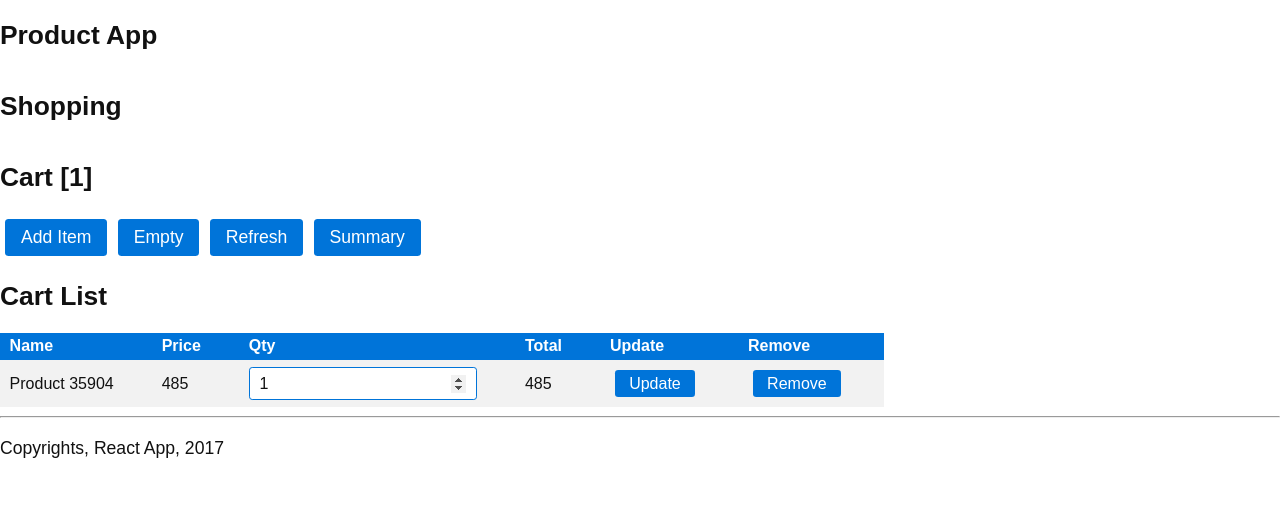
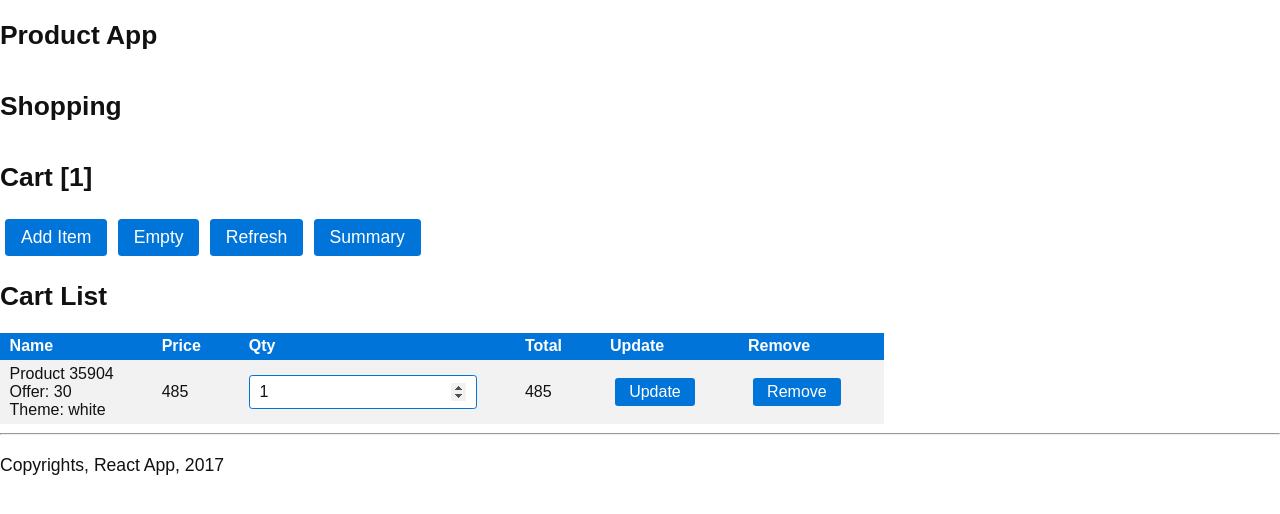
Before and after one commit to psahni/ReactReduxTraining, a React app: page / in a window 1280 px wide. Both pictures are taken after a click on the button "Add Item". Shown: the top 514 px of the page. Built offline with nearby package versions, Linux system fonts and the light colour scheme.

Commit message:
update complete and context intro

```diff
--- a/src/app/App.js
+++ b/src/app/App.js
@@ -5,11 +5,21 @@ import Header from './components/Header';
 import Footer from './components/Footer';
 
 import Shopping from './shopping/components/Shopping';
+import PropTypes from "prop-types";
+
 
 export class App extends React.Component {
     constructor() {
-        super();
+      super();
     }
+
+    getChildContext() {
+        return {
+            theme: 'white',
+            appName: 'my app name'
+        }
+    }
+
     render() {
         //return React.createElement('h1', null, 'React App');
         return (
@@ -22,4 +32,10 @@ export class App extends React.Component {
         )
     }
 }
+
 //render(<App/>, document.getElementById('root'))
+
+App.childContextTypes = {
+  theme: PropTypes.string,
+  appName: PropTypes.string
+}
--- a/src/app/shopping/components/Cart.js
+++ b/src/app/shopping/components/Cart.js
@@ -12,6 +12,12 @@ export default class Cart extends Component {
         items: [],
         amount: 0,
         reload: true
+      }
+    }
+
+    getChildContext() {
+      return {
+        offer: 30
       }
     }
 
@@ -66,12 +72,31 @@ export default class Cart extends Component {
     }
 
     updateItem(id, qty) {
-
+      let list = this.state.items.map(item => {})
     }
 
     emptyCart() {
 
     }
+
+    updateItem(id, qty) {
+      let list = this.state.items.map ( item => {
+          if (item.id != id)
+              return item;
+
+          //BAD, mutablity
+          //item.qty = qty;
+
+          //Good part, immutablity for object
+          return Object.assign({}, item, {qty: qty})
+      });
+
+      this.setState({
+        items: list
+      }, () => {
+        this.recalculate()
+      });
+  }
 
     refresh() {
       //this.forceUpdate();
@@ -139,3 +164,7 @@ Cart.defaultProps = {
 Cart.propTypes = {
 
 }
+
+Cart.childContextTypes = {
+  offer: PropTypes.number
+}
--- a/src/app/shopping/components/CartItem.js
+++ b/src/app/shopping/components/CartItem.js
@@ -1,61 +1,82 @@
 
-import React, {Component} from "react";
+import React, {Component, PureComponent} from "react";
 import PropTypes from "prop-types";
 
-export default class CartItem extends Component {
-    constructor(props) {
+export default class CartItem extends PureComponent {
+    constructor(props, context) {
         super(props);
+
         this.state = {
             qty: props.item.qty
         }
     }
 
     componentDidMount() {
-      // Real DOM
-      // react do not track
+
+        //Real DOM
+        //react do not track
         this.input.focus();
 
-      // uncontrolled component
+        //uncontrolled component
         //this.input.value = this.props.item.qty;
 
-      // controllerd component - let react control the value
     }
 
     onChangeValue(e) {
-      let target = e.target; // input box
+        let target = e.target; //input box
+
         this.setState({
             qty: target.value
-      })
+        });
     }
 
     render() {
+
         let {item} = this.props;
+
         console.log("cart item render");
         return (
             <tr>
-            <td>{item.name}</td>
-            <td>{item.price}</td>
                 <td>
-              <input
-                ref={(elem) => this.input = elem }
+                    {item.name}
+                    <br />
+                    Offer: {this.context.offer}
+                    <br />
+                    Theme: {this.context.theme}
+                </td>
+
+                <td> {item.price} </td>
+
+                <td>
+                     <input  ref={(elem) => this.input = elem}
                              type="number"
+
                              value={this.state.qty}
+
                              onChange={(e) => this.onChangeValue(e)}
+
                      />
                 </td>
+
+
                 <td>
                      {item.price * item.qty}
                 </td>
+
                 <td>
-              <button onClick={() => this.props.onUpdate(item.id, this.state.qty)}>
+                    <button onClick={() => this.props.onUpdate(item.id, this.state.qty)} >
                         Update
                     </button>
                 </td>
+
                 <td>
-              <button onClick={() => this.props.onRemove(item.id)}>
+                    <button onClick={() => this.props.onRemove(item.id)} >
                         Remove
                     </button>
                 </td>
+
+
+
             </tr>
         )
     }
@@ -69,3 +90,8 @@ CartItem.defaultProps = {
 CartItem.propTypes = {
 
 }
+
+CartItem.contextTypes = {
+    theme: PropTypes.string,
+    offer: PropTypes.number
+}
```
Lines whose indentation alone changed are shown as unchanged.
